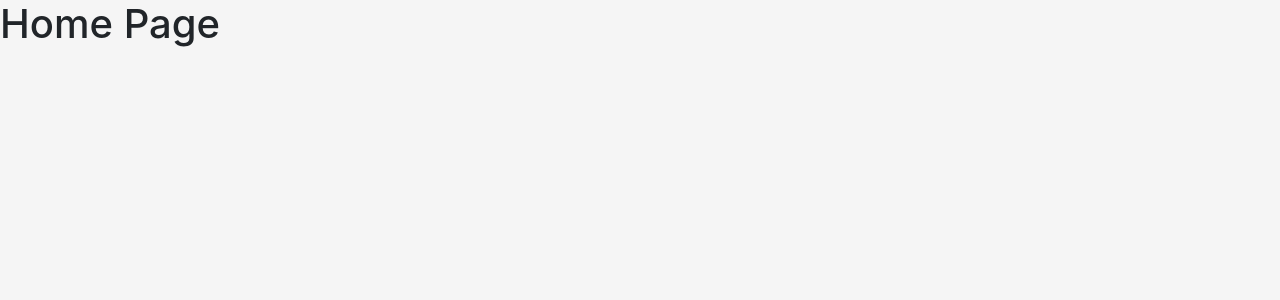
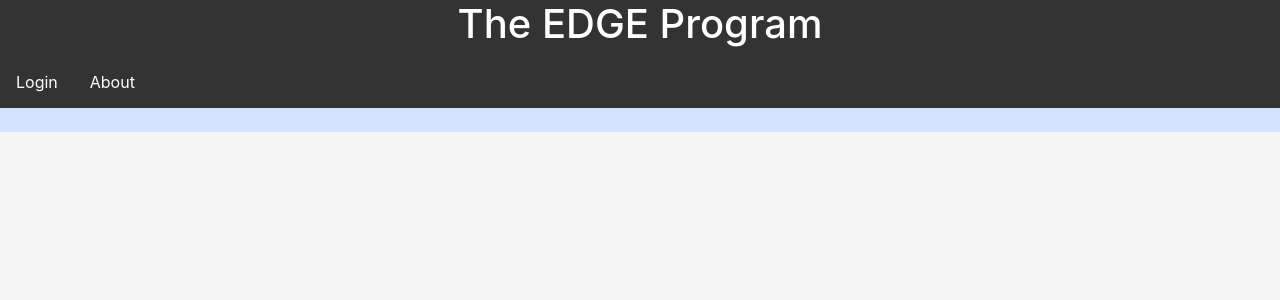
Before and after one commit to jubcow/430Edge, a React (Create React App) app: page / in a window 1280 px wide. Shown: the top 300 px of the page. Built offline with nearby package versions, Linux system fonts and the light colour scheme.

Commit message:
Something changed in App.js that removed my homepage import and route, re-did it

```diff
--- a/src/App.js
+++ b/src/App.js
@@ -6,6 +6,7 @@ import HomePage from './containers/Homepage/HomePage.js';
 import LoginPage from './containers/Login Page/LoginPage';
 import Logout from './containers/Logout Page/logout';
 import StudentPage from './containers/StudentContainer/Student Page/StudentPage';
+import hp from './containers/Homepage/hp.js';
 
 
 // redirects to different pages
@@ -14,7 +15,7 @@ class App extends Component {
   render () {
     let routes = (
       <Switch>
-        <Route path="/" exact component={HomePage} />
+        <Route path="/" exact component={hp} />
         <Route path="/student" component={StudentPage} />
         <Route path="/login" component={LoginPage} />
         <Route path="/logout" component={Logout} />
```
